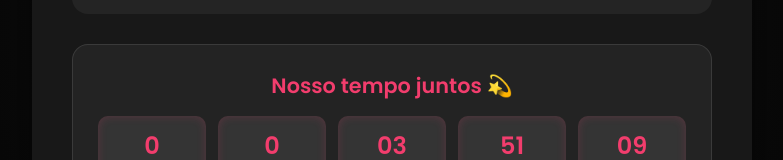
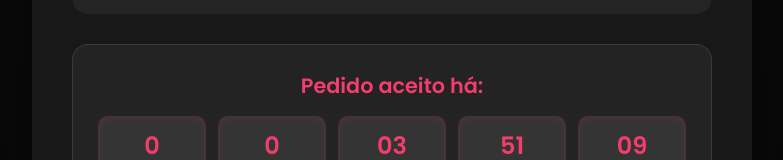
Before and after one commit to Adennilson/Momento-unico, a plain HTML site: page index.html in a window 1280 px wide. Shown: the part 395-555 px from the top of the page, without its empty margins (248-1031 px from the left). Drawn offline with Linux system fonts and the light colour scheme.

Commit message:
Change header text to indicate order acceptance

```diff
--- a/index.html
+++ b/index.html
@@ -30,7 +30,7 @@
       </div>
 
       <div class="timer-box" id="timerBox">
-        <h3>Nosso tempo juntos 💫</h3>
+        <h3>Pedido aceito há:</h3>
         <div class="timer" id="timer">
           <div><span id="years">0</span><small>Anos</small></div>
           <div><span id="days">0</span><small>Dias</small></div>
```
